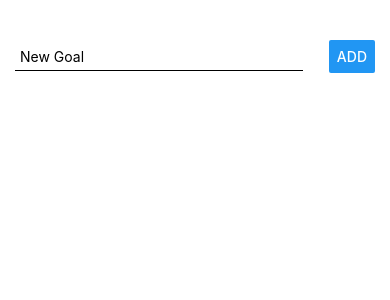
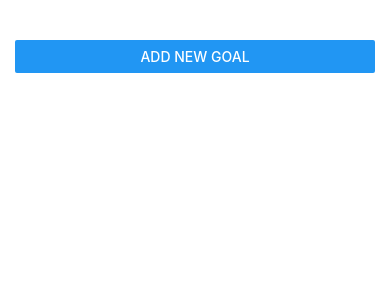
Before and after one commit to etEthiopia/ReactNativeGIS, a React Native app: screen / in a window 390 px wide. Shown: the top 300 px of the page. Built offline with nearby package versions, Linux system fonts and the light colour scheme.

Commit message:
goal add and delete APP is done Add Modal included

```diff
--- a/App.js
+++ b/App.js
@@ -1,11 +1,18 @@
 import React, { useState } from "react";
-import { StyleSheet, View, FlatList, TouchableOpacity } from "react-native";
+import {
+  StyleSheet,
+  View,
+  FlatList,
+  Button,
+  TouchableOpacity
+} from "react-native";
 import GoalItem from "./components/GoalItem";
 import { GoalInput } from "./components/GoalInput";
 
 export default function App() {
   const [enteredGoal, setEnteredGoal] = useState("");
   const [courseGoals, setCourseGoals] = useState([]);
+  const [isAddModal, setIsAddModal] = useState(false);
 
   const newGoalInputHandler = enteredText => {
     console.log(enteredText);
@@ -13,24 +20,36 @@ export default function App() {
   };
 
   const addGoalBtnHandler = () => {
-    setCourseGoals(currentGoals => [
-      ...courseGoals,
-      { key: Math.random().toString(), value: enteredGoal }
-    ]);
+    if (enteredGoal.length > 0) {
+      setCourseGoals(currentGoals => [
+        ...courseGoals,
+        { key: Math.random().toString(), value: enteredGoal }
+      ]);
+    }
+    setIsAddModal(false);
+  };
+
+  const cancelGoalBtnHandler = () => {
+    setIsAddModal(false);
   };
 
   const deleteGoalHandler = goaltoDelete => {
     setCourseGoals(currentGoals => {
-      return  currentGoals.filter((goal)=>goal.key  !== goaltoDelete)
-    })
+      return currentGoals.filter(goal => goal.key !== goaltoDelete);
+    });
   };
 
   return (
     <View style={styles.container}>
+      <View style={styles.addButton}>
+        <Button title="Add New Goal" onPress={() => setIsAddModal(true)} />
+      </View>
       <GoalInput
         newGoalMethod={newGoalInputHandler}
         cGoal={enteredGoal}
+        visibility={isAddModal}
         addGoalBtnMethod={addGoalBtnHandler}
+        cancelGoalBtnMethod={cancelGoalBtnHandler}
       />
 
       <FlatList
@@ -67,6 +86,9 @@ const styles = StyleSheet.create({
   goalsContainer: {
     paddingVertical: 10
   },
+  addButton: {
+    marginBottom: 20
+  },
   goalView: {
     padding: 10,
     backgroundColor: "#ccc",
--- a/components/GoalInput.js
+++ b/components/GoalInput.js
@@ -1,31 +1,40 @@
 import React from "react";
-import { View, TextInput, Button, StyleSheet } from "react-native";
+import { View, TextInput, Button, StyleSheet, Modal } from "react-native";
 
 export const GoalInput = props => {
   return (
-    <View style={styles.addGoal}>
+    <Modal visible = {props.visibility} animationType='slide'>
+      <View style={styles.addGoal} >
         <TextInput
           onChangeText={props.newGoalMethod}
           value={props.cGoal}
           style={styles.newGoal}
           placeholder="New Goal"
         />
+        <View style={{marginBottom: 20}} >
         <Button onPress={props.addGoalBtnMethod} title="ADD" />
         </View>
+        <Button color= 'red' onPress={props.cancelGoalBtnMethod} title="CANCEL" />
+      </View>
+    </Modal>
   );
 };
 
 const styles = StyleSheet.create({
   addGoal: {
-    flexDirection: "row",
-    justifyContent: "space-between",
-    alignItems: "center",
-    marginBottom: 10
+    justifyContent: "center",
+    alignItems: "stretch",
+    flex:1,
+    padding: 30,
+
   },
   newGoal: {
-    padding: 5,
-    width: "80%",
+    padding: 2,
+    marginBottom: 10,
     borderBottomColor: "black",
     borderBottomWidth: 1
+  },
+  cancelGoal:{
+
   }
 });
```
Lines whose indentation alone changed are shown as unchanged.
